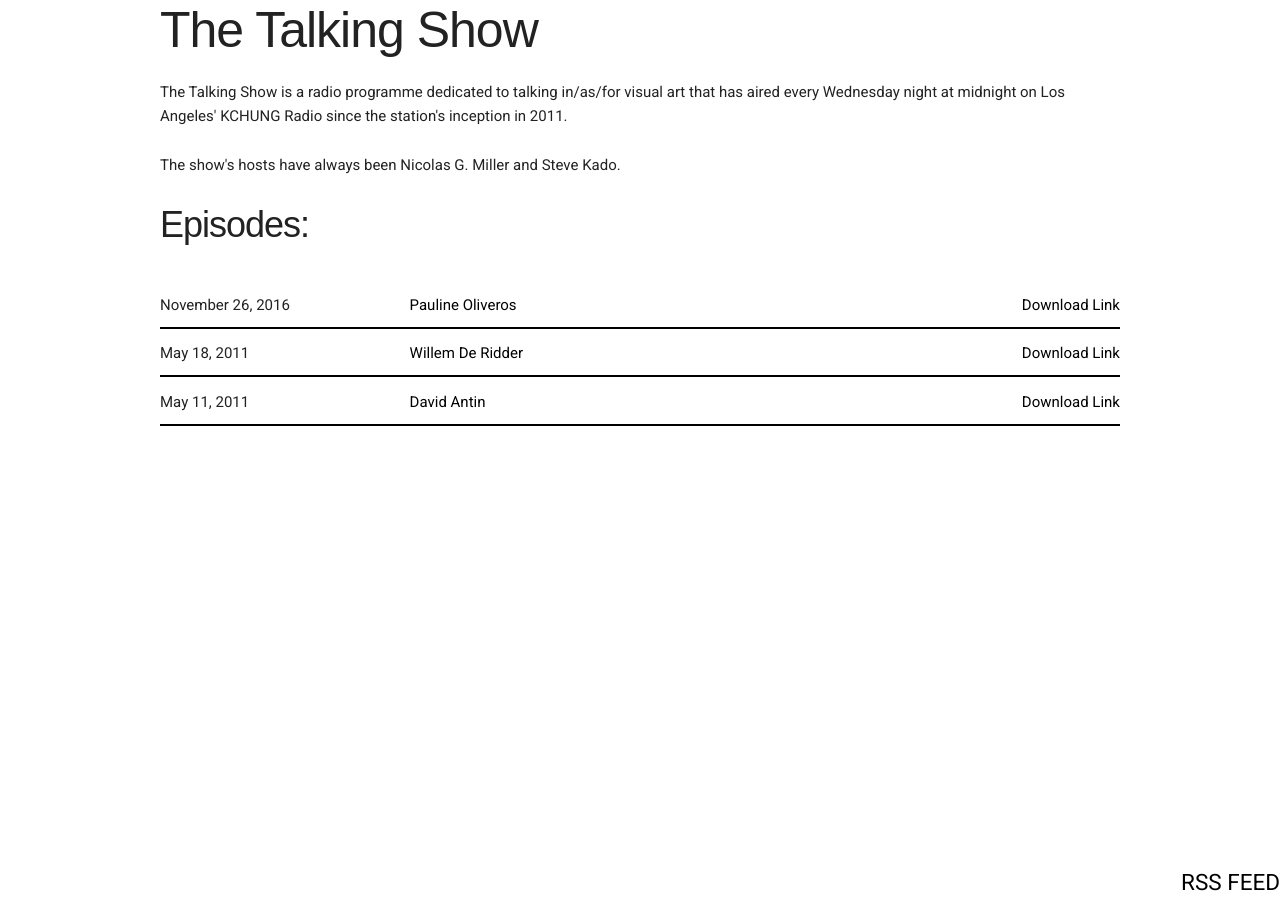
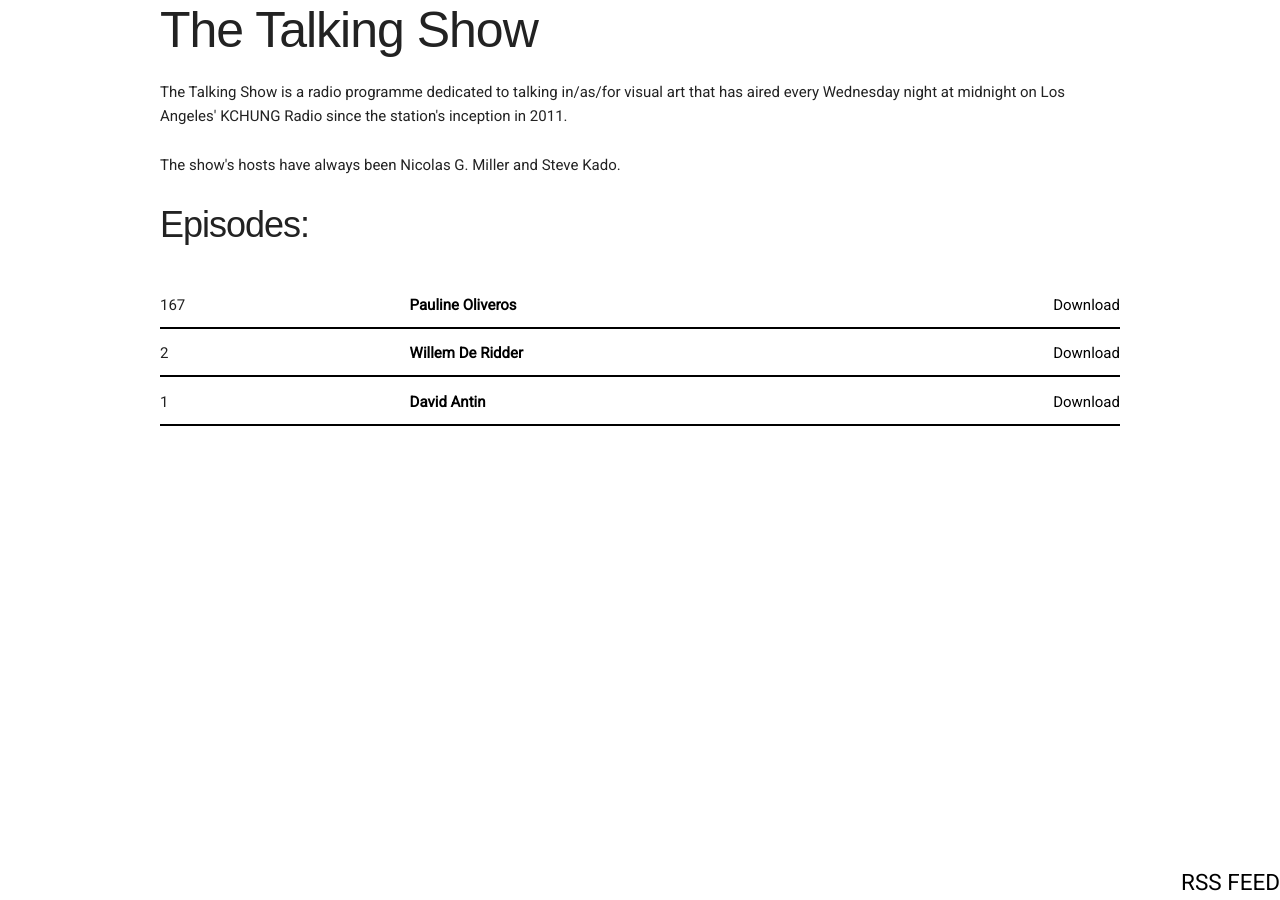
Before and after one commit to ssssssssk/Talking_Show, a Jekyll site: the page built from index.html, in a window 1280 px wide. Built offline with Jekyll 4.4.1, drawn with Linux system fonts in a browser that asks for light colours; nearby versions of some CDN libraries; some web fonts are replaced.

Commit message:
Classed up some of the typography on larger screens

```diff
--- a/_layouts/default.html
+++ b/_layouts/default.html
@@ -54,16 +54,16 @@
 
   		<div class=row>
 
-  			<div class="three columns" style="vertical-align: top;">{{episodes.date | date: '%B %d, %Y'}}</div>
+  			<div class="three columns" style="vertical-align: top;">{{episodes.number}}</div>
 
-  			<div class="five columns" style="vertical-align: top;">
+  			<div class="seven columns" style="vertical-align: top;">
   				<a href="javascript:ReverseDisplay('content{{episodes.title}}')">
-  					{{episodes.title}}</a>
+  					<b>{{episodes.title}}</b></a>
   					<div id="content{{episodes.title}}" style="display:none;"><br>{{episodes.content}}
   						<a href="{{site.baseurl}}{{episodes.url}}">Permalink to Post</a></div>
   					</div>
 
-  					<div class="four columns" id="right-al" style="vertical-align: top;"><a href={{episodes.meta}}>Download Link</a></div>
+  					<div class="two columns" id="right-al" style="vertical-align: top;"><a href={{episodes.meta}}>Download</a></div>
 
 
   				</div>
--- a/_posts/2016-11-26-Fake-post.md
+++ b/_posts/2016-11-26-Fake-post.md
@@ -1,4 +1,6 @@
 ---
+layout: episodes
+number: 167
 title: Pauline Oliveros
 meta: 'http://fake.link.org/'
 category: episodes
```
Also changed, not shown: _posts/2011-05-11-001-David-Antin.md (+1 -0 lines), _posts/2011-05-18-002-Willem-De-Ridder.md (+1 -0 lines).
